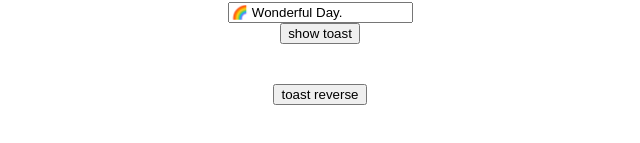
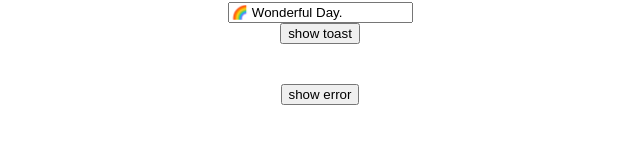
Before and after one commit to iamyoki/practical-components, a React (Create React App) app: page /toast in a window 1280 px wide. Shown: the part 347-490 px from the top of the page, without its empty margins (320-960 px from the left). Built offline with nearby package versions, Linux system fonts and the light colour scheme; what use-query-params would draw is missing.

Commit message:
feat: custom toast style

```diff
--- a/src/components/Toast.tsx
+++ b/src/components/Toast.tsx
@@ -5,7 +5,7 @@ import { useToast } from '../contexts/toast-context'
 const root = document.getElementById('root') as HTMLDivElement
 
 const Toast = () => {
-  const { message, clear, timestamp } = useToast()
+  const { message, clear, timestamp, style } = useToast()
   const domRef = useRef<HTMLDivElement>(null)
   const portalDOMRef = useRef(document.createElement('div'))
 
@@ -52,6 +52,7 @@ const Toast = () => {
           padding: '10px 16px',
           borderRadius: 999,
           lineHeight: 1.5,
+          ...(style && style),
         }}
       >
         {message}
--- a/src/contexts/toast-context.tsx
+++ b/src/contexts/toast-context.tsx
@@ -1,8 +1,10 @@
-import React, { useContext, useReducer } from 'react'
+import React, { CSSProperties, useContext, useReducer } from 'react'
 
-type Action = { type: 'show'; message: string } | { type: 'clear' }
+type Action =
+  | { type: 'show'; message: string; style?: CSSProperties }
+  | { type: 'clear' }
 type Dispatch = (aciton: Action) => void
-type State = { message: string; timestamp: number }
+type State = { message: string; timestamp: number; style?: CSSProperties }
 type CountProviderProps = { children: React.ReactNode }
 
 const ToastContext = React.createContext<
@@ -13,7 +15,11 @@ function toastReducer(state: State, action: Action): State {
   const { type } = action
   switch (action.type) {
     case 'show':
-      return { message: action.message, timestamp: Date.now() }
+      return {
+        message: action.message,
+        timestamp: Date.now(),
+        ...(action.style && { style: action.style }),
+      }
     case 'clear':
       return { message: '', timestamp: Date.now() }
     default:
@@ -40,8 +46,8 @@ function useToast() {
 
   const { state, dispatch } = context
 
-  function show(message: string) {
-    dispatch({ type: 'show', message })
+  function show(message: string, style?: CSSProperties) {
+    dispatch({ type: 'show', message, ...(style && { style }) })
   }
 
   function clear() {
--- a/src/pages/ToastPage.tsx
+++ b/src/pages/ToastPage.tsx
@@ -12,6 +12,16 @@ const ToastPage = (props: RouteComponentProps) => {
     show(input)
   }
 
+  function showError(message: string) {
+    show(message, {
+      background: 'orangered',
+    })
+  }
+
+  function handleClickError() {
+    showError(`Error ${input}`)
+  }
+
   return (
     <Layout>
       <input
@@ -24,11 +34,8 @@ const ToastPage = (props: RouteComponentProps) => {
       </button>
       <br />
       <br />
-      <button
-        onClick={() => show(input.split('').reverse().join(''))}
-        type='button'
-      >
-        toast reverse
+      <button onClick={handleClickError} type='button'>
+        show error
       </button>
 
       <Toast />
```
